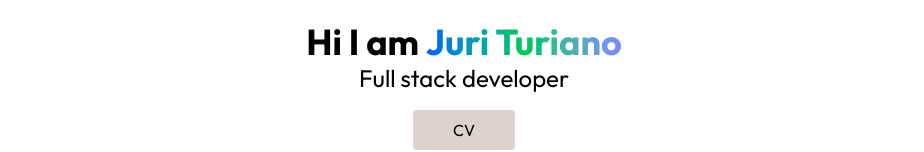
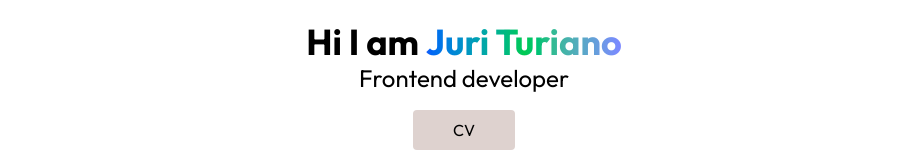
Before and after one commit to jurituriano/myPortfolio-JuriTuriano, a React (Vite) app: page / in a window 1280 px wide. Shown: the part 526-678 px from the top of the page, without its empty margins (176-1100 px from the left). Built offline with nearby package versions, Linux system fonts and the light colour scheme.

Commit message:
change the description

```diff
--- a/src/pages/homepage.jsx
+++ b/src/pages/homepage.jsx
@@ -15,7 +15,7 @@
             Juri Turiano
           </span>
         </h1>
-        <p className="text-base lg:text-2xl">Full stack developer</p>
+        <p className="text-base lg:text-2xl">Frontend developer</p>
         <ResumeButton />
       </div>
     </div>
```
